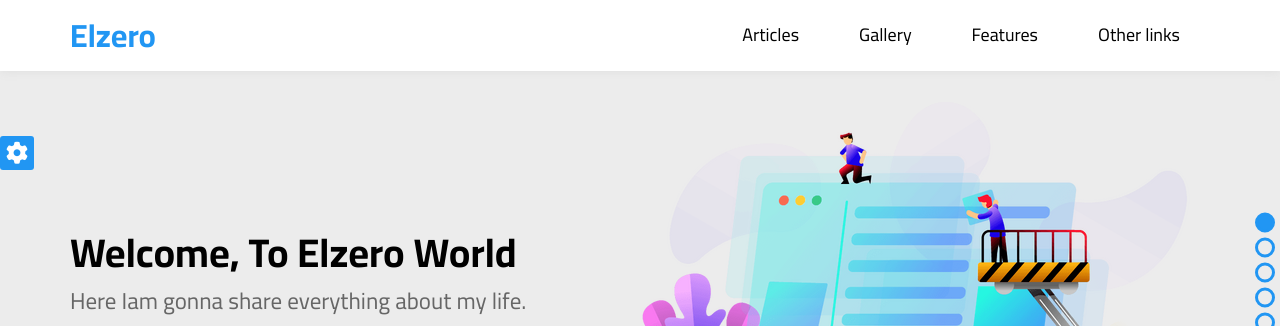
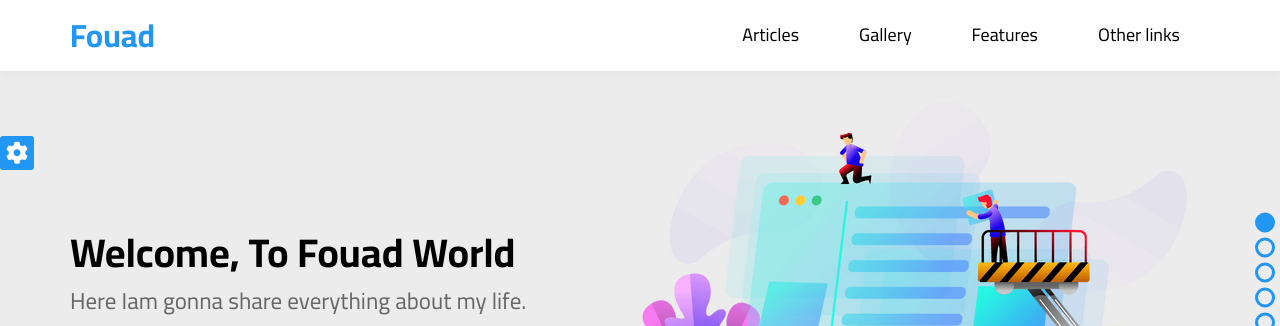
Before and after one commit to fouadhakim18/HTML_CSS_TEMPLATE_THREE, a plain HTML site: page index.html in a window 1280 px wide. Shown: the top 326 px of the page. Drawn offline with Linux system fonts and the light colour scheme.

Commit message:
modified html file

```diff
--- a/index.html
+++ b/index.html
@@ -51,7 +51,7 @@
     <section class="header headroom" id="header">
         <div class="container">
         <div class="logo">
-            <a href="#">Elzero</a>
+            <a href="#">Fouad</a>
         </div>
         <ul class="main-menu">
             <li><a href="#articles" class="main-link">Articles</a></li>
@@ -88,7 +88,7 @@
     <section class="landing" id="landing">
         <div class="container">
             <div class="text">
-                <h1>Welcome, To Elzero World</h1>
+                <h1>Welcome, To Fouad World</h1>
                 <p>Here Iam gonna share everything about my life. Books Iam reading, Games Iam Playing, Stories and Events</p>
             </div>
             <div class="pic">
```
